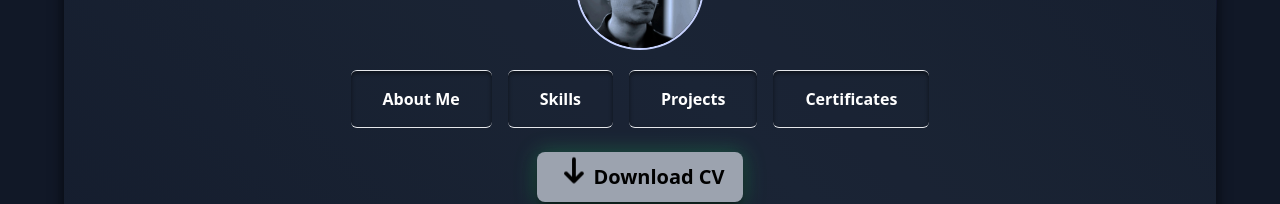
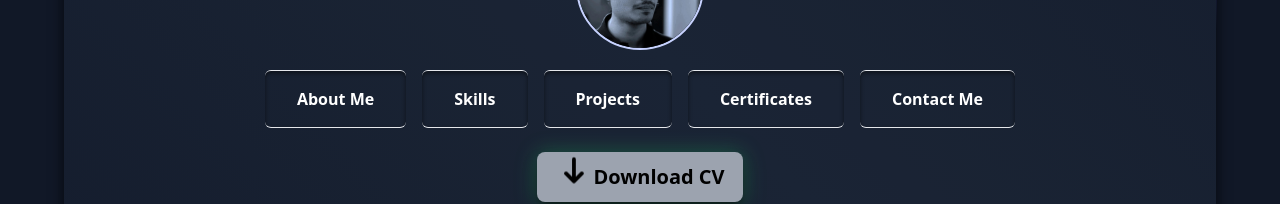
Before and after one commit to Manoj0Marmat/leo-portfolio, an Angular app: page /profile in a window 1280 px wide. Shown: the part 342-546 px from the top of the page. Built offline with nearby package versions, Linux system fonts and the light colour scheme; no server answers.

Commit message:
refactor(profile): routes for contact me

```diff
--- a/src/app/components/profile/profile.component.ts
+++ b/src/app/components/profile/profile.component.ts
@@ -13,6 +13,7 @@ export class ProfileComponent {
     { text: 'Skills', link: '/skills' },
     { text: 'Projects', link: '/projects' },
     { text: 'Certificates', link: '/certificates' },
+    { text: 'Contact Me', link: '/contact' },
   ];
 
   // Function to trigger resume download
```
